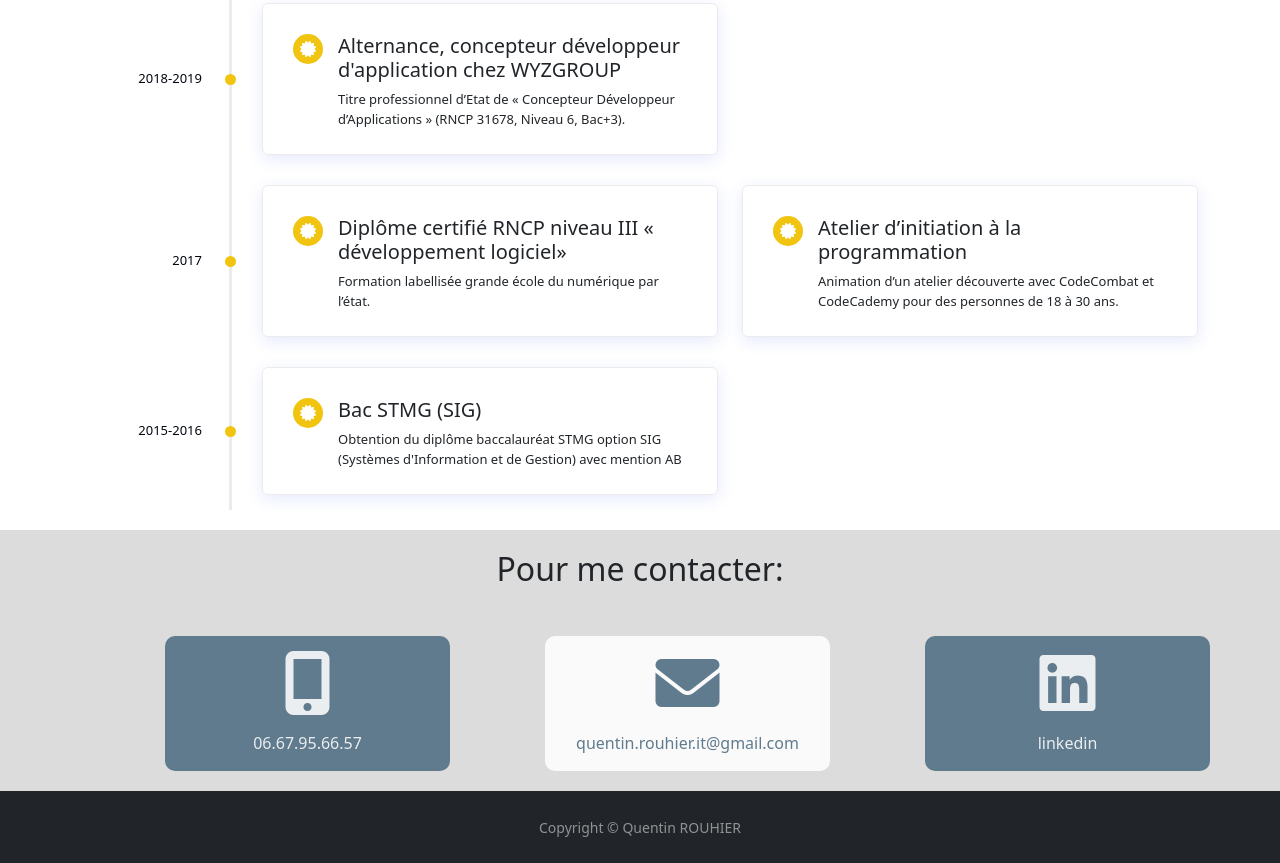
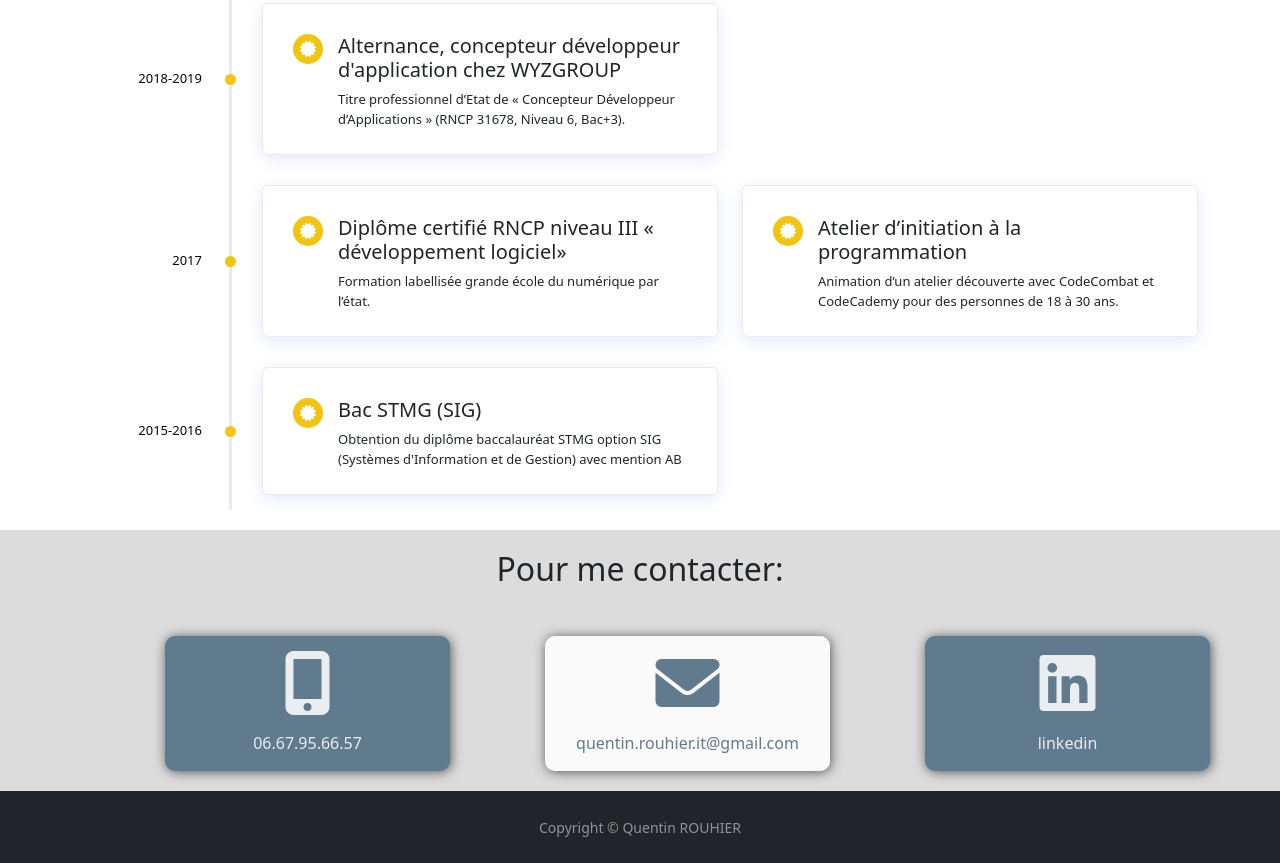
Before and after one commit to QuentinRouhier/CV3, a plain HTML site: page index.html in a window 1280 px wide. Shown: the part 2638-3501 px from the top of the page. Drawn offline with Linux system fonts and the light colour scheme.

Commit message:
Un peux de box shadow

```diff
--- a/assets/css/style.css
+++ b/assets/css/style.css
@@ -6,7 +6,7 @@ header {
     background-position: center;
     background-repeat: no-repeat;
     background-size: cover;
-}*
+}
 
 .navbar-light .navbar-nav .nav-link {
     margin-right: 20px;
@@ -76,6 +76,7 @@ header h2{
     background-color: #607b8d;
     color: #ffffffde;
     text-align: center;
+    box-shadow: 1px 1px 12px #555;
 }
 
 #contactBulle2{
@@ -83,12 +84,14 @@ header h2{
     color: #607b8d;
     text-align: center;
     overflow-wrap: break-word;
+    box-shadow: 1px 1px 12px #555;
 }
 
 #contactBulle3{
     background-color: #607b8d;
     color: #ffffffde;
     text-align: center;
+    box-shadow: 1px 1px 12px #555;
 }
 
 .starFrontEnd{
@@ -148,6 +151,7 @@ header h2{
 .bulleCompetences{
     padding: 20px;
     border-radius: 30px;
+    box-shadow: 1px 1px 12px #555;
 }
 
 .backgroudBulleCompetences{
```
